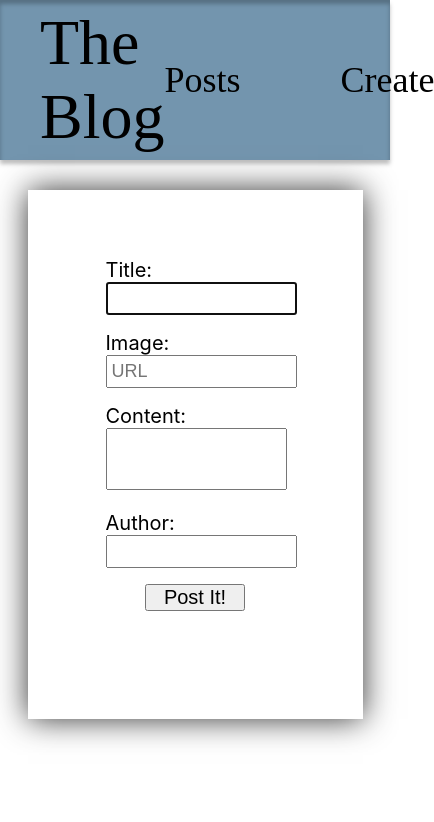
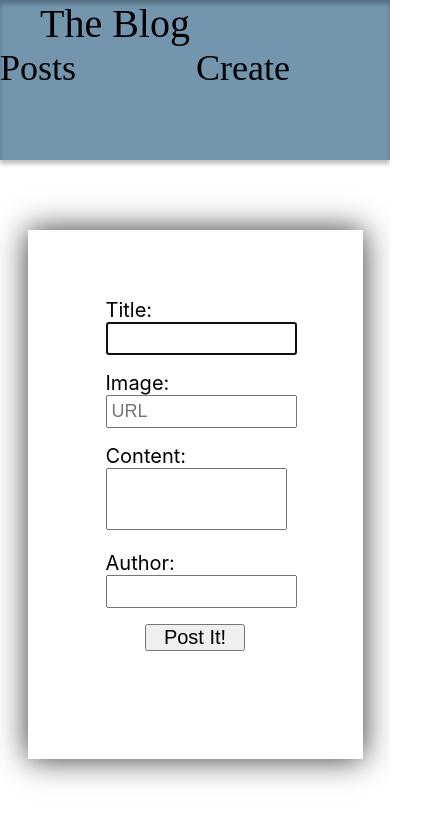
Before and after one commit to girlwithcodes/blog-app, a React (Create React App) app in the folder client/: page /create in a window 390 px wide. Shown: the top 822 px of the page, 434 px wide, since content can reach past the window. Built offline with nearby package versions, Linux system fonts and the light colour scheme; no server answers; a web font is replaced by a local one.

Commit message:
@media for nav

```diff
--- a/client/src/components/Nav/Nav.css
+++ b/client/src/components/Nav/Nav.css
@@ -1,5 +1,5 @@
 nav {
-width: 100%;
+width: 100vw;
 height: 160px;
 left: 0px;
 top: 0px;
@@ -62,3 +62,21 @@ box-shadow: 0px 4px 4px rgba(0, 0, 0, 0.25), inset 0px 4px 4px rgba(0, 0, 0, 0.2
   color: white;
   transition: 0.3s;
 }
+
+
+@media only screen and (max-width: 400px) {
+.nav {
+  display:block;
+}
+
+.title {
+  font-size: 40px;
+  text-align: center;
+
+}
+
+.posts-and-create {
+  flex-direction: row;
+  text-align: center;
+}
+}
--- a/client/src/screens/Create/Create.css
+++ b/client/src/screens/Create/Create.css
@@ -33,7 +33,7 @@ form {
   justify-content: center;
   width: 50vw;
   height: auto;
-  margin: 3rem auto;
+  margin: 7rem auto;
 }
 .form-inner-container {
   margin: 3rem 0 0 0;
```
